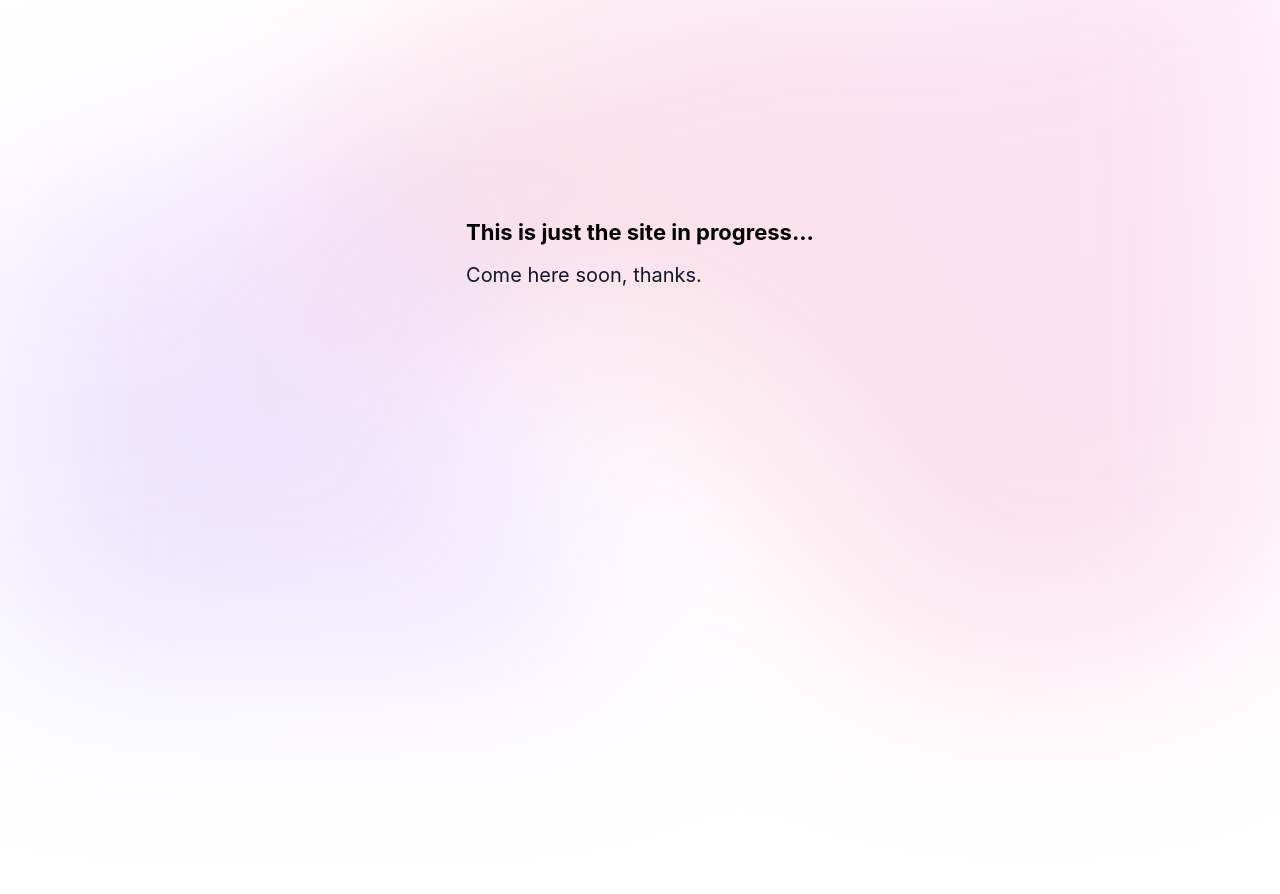
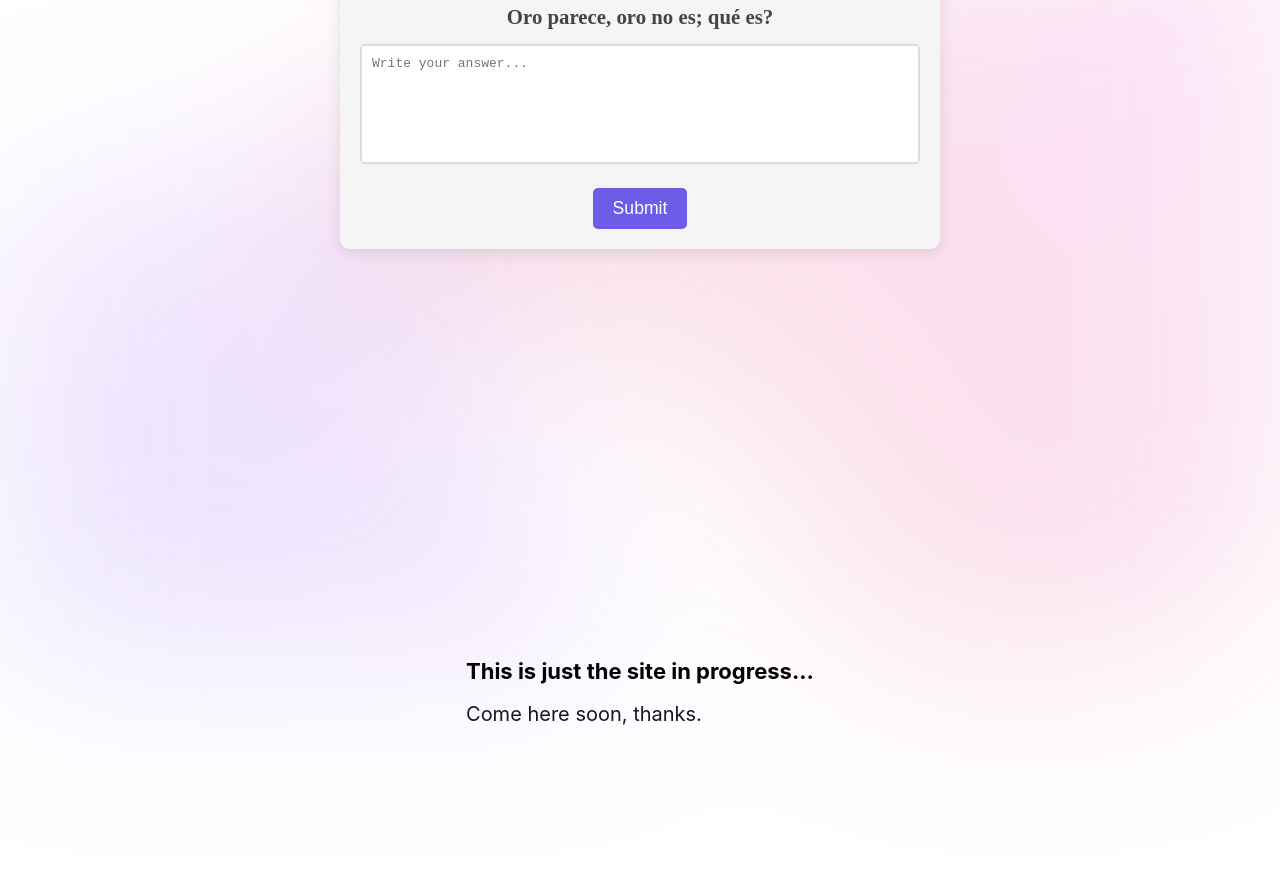
Before and after one commit to agarnung/web-riddler, an Astro site: page / in a window 1280 px wide. Shown: the part 140-1034 px from the top of the page. Before the commit the page ends 800 px from the top, so only its background shows below. Built offline with nearby package versions, Linux system fonts and the light colour scheme; Astro itself is replaced by a stand-in of ours.

Commit message:
Main structure

```diff
--- a/astro.config.mjs
+++ b/astro.config.mjs
@@ -1,5 +1,8 @@
 // @ts-check
 import { defineConfig } from 'astro/config';
+import svelte from '@astrojs/svelte';
 
 // https://astro.build/config
-export default defineConfig({});
+export default defineConfig({
+  integrations: [svelte()]
+});
--- /dev/null
+++ b/src/components/Riddles.svelte
@@ -0,0 +1,123 @@
+<script lang="ts">
+  import { onMount } from 'svelte';
+  let userInput = '';
+  let response = '';
+  let error = '';
+  let riddle = 'Oro parece, oro no es; qué es?';
+  let exactAnswer = 'Órono';
+
+  const evaluateAnswer = async () => {
+    try {
+      const res = await fetch('/api/evaluate', {
+        method: 'POST',
+        headers: { 'Content-Type': 'application/json' },
+        body: JSON.stringify({ userInput }),
+      });
+
+      const data = await res.json();
+      if (data.error) {
+        error = data.error;
+        response = '';
+      } else {
+        response = data.generated_text || 'Unclear response';
+        error = '';
+      }
+    } catch (err) {
+      error = 'Error processing the request.';
+      response = '';
+    }
+  };
+</script>
+
+<div class="container">
+  <h1>Riddles</h1>
+  <div class="riddle">{riddle}</div>
+  <textarea bind:value={userInput} placeholder="Write your answer..."></textarea>
+  <button on:click={evaluateAnswer}>Submit</button>
+
+  {#if response}
+    <p class="response-text">Model response: {response}</p>
+  {/if}
+
+  {#if error}
+    <p class="error-text">Error: {error}</p>
+  {/if}
+</div>
+
+<style>
+  * {
+    box-sizing: border-box;
+    margin: 0;
+    padding: 0;
+  }
+
+  .container {
+    width: 100%;
+    max-width: 600px;
+    margin: 50px auto;
+    padding: 20px;
+    background-color: #f5f5f5;
+    border-radius: 10px;
+    box-shadow: 0 4px 15px rgba(0, 0, 0, 0.1);
+    text-align: center;
+  }
+
+  h1 {
+    font-size: 2em;
+    margin-bottom: 20px;
+    color: #333;
+  }
+
+  .riddle {
+    font-size: 1.3em;
+    margin-bottom: 15px;
+    font-weight: bold;
+    color: #444;
+  }
+
+  textarea {
+    width: 100%;
+    height: 120px;
+    padding: 10px;
+    border: 2px solid #ddd;
+    border-radius: 5px;
+    font-size: 1em;
+    color: #333;
+    resize: none;
+    margin-bottom: 20px;
+  }
+
+  textarea:focus {
+    border-color: #6c5ce7;
+    outline: none;
+  }
+
+  button {
+    padding: 10px 20px;
+    background-color: #6c5ce7;
+    color: white;
+    font-size: 1.1em;
+    border: none;
+    border-radius: 5px;
+    cursor: pointer;
+    transition: background-color 0.3s ease;
+  }
+
+  button:hover {
+    background-color: #5b21b6;
+  }
+
+  .response-text, .error-text {
+    margin-top: 20px;
+    font-size: 1.1em;
+    font-weight: bold;
+  }
+
+  .response-text {
+    color: #2d2d2d;
+  }
+
+  .error-text {
+    color: #e74c3c;
+  }
+</style>
--- a/src/pages/index.astro
+++ b/src/pages/index.astro
@@ -1,11 +1,15 @@
 ---
 import Welcome from '../components/Welcome.astro';
 import Layout from '../layouts/Layout.astro';
-
-// This is just the site in progress...
-// Come here soon, thanks.
+import Riddles from '../components/Riddles.svelte';
 ---
 
+Annoying header
+
 <Layout>
-	<Welcome/>
+	<Riddles />
 </Layout>
+
+<Layout>
+	<Welcome />
+</Layout>
--- a/tsconfig.json
+++ b/tsconfig.json
@@ -1,5 +1,9 @@
 {
   "extends": "astro/tsconfigs/strict",
   "include": [".astro/types.d.ts", "**/*"],
-  "exclude": ["dist"]
+  "exclude": ["dist"],
+  "compilerOptions": {
+    "strict": true,
+    "jsx": "react"
+  }
 }
```
Also changed, not shown: package.json (+8 -1 lines), src/pages/api/evaluate.ts (added, +22 -0 lines), README.md, 1 other file.
